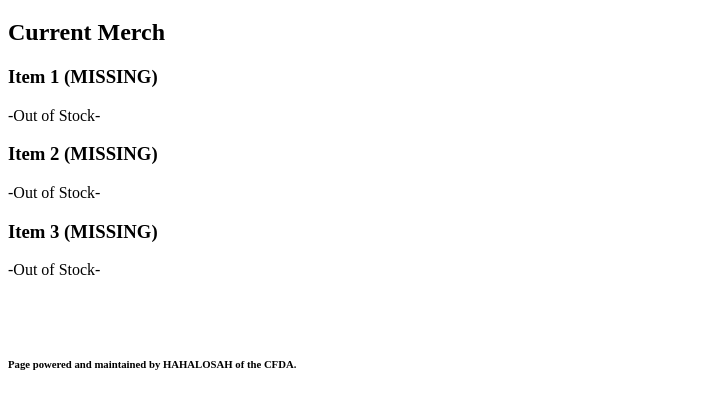
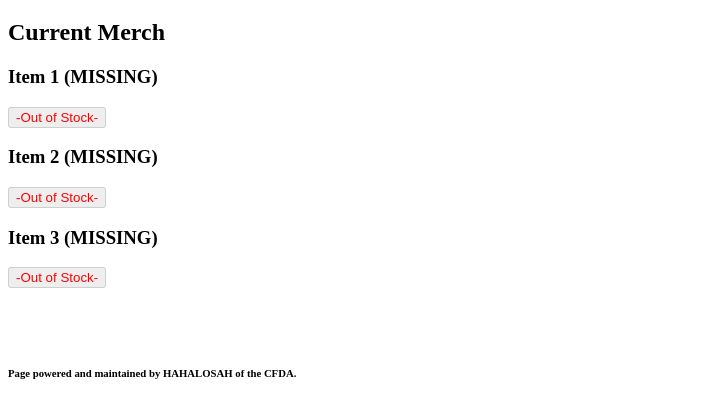
Before and after one commit to HAHALOSAH/cfda, a plain HTML site: page merch.html in a window 1280 px wide. Shown: the part 61-478 px from the top of the page, without its empty margins (0-726 px from the left). Drawn offline with Linux system fonts and the light colour scheme.

Commit message:
Update merch.html

```diff
--- a/merch.html
+++ b/merch.html
@@ -10,15 +10,15 @@
     <h2>Current Merch</h2>
     <div class="item1">
       <h3>Item 1 (MISSING)</h3>
-      <span class="oos">-Out of Stock-</span>
+      <span class="oos"><a href=""><button style="color: red" disabled>-Out of Stock-</button></a></span><!-- https://forms.gle/Y8et424gWEr5haG89 -->
     </div>
     <div class="item2">
       <h3>Item 2 (MISSING)</h3>
-      <span class="oos">-Out of Stock-</span>
+      <span class="oos"><a href=""><button style="color: red" disabled>-Out of Stock-</button></a></span><!-- https://forms.gle/dh68p5CLFw4JBUAE8 -->
     </div>
     <div class="item3">
       <h3>Item 3 (MISSING)</h3>
-      <span class="oos">-Out of Stock-</span>
+      <span class="oos"><a href=""><button style="color: red" disabled>-Out of Stock-</button></a></span><!-- https://forms.gle/epBHaP9gkFXgLS4D9 -->
     </div>
     <br>
     <br>
```
